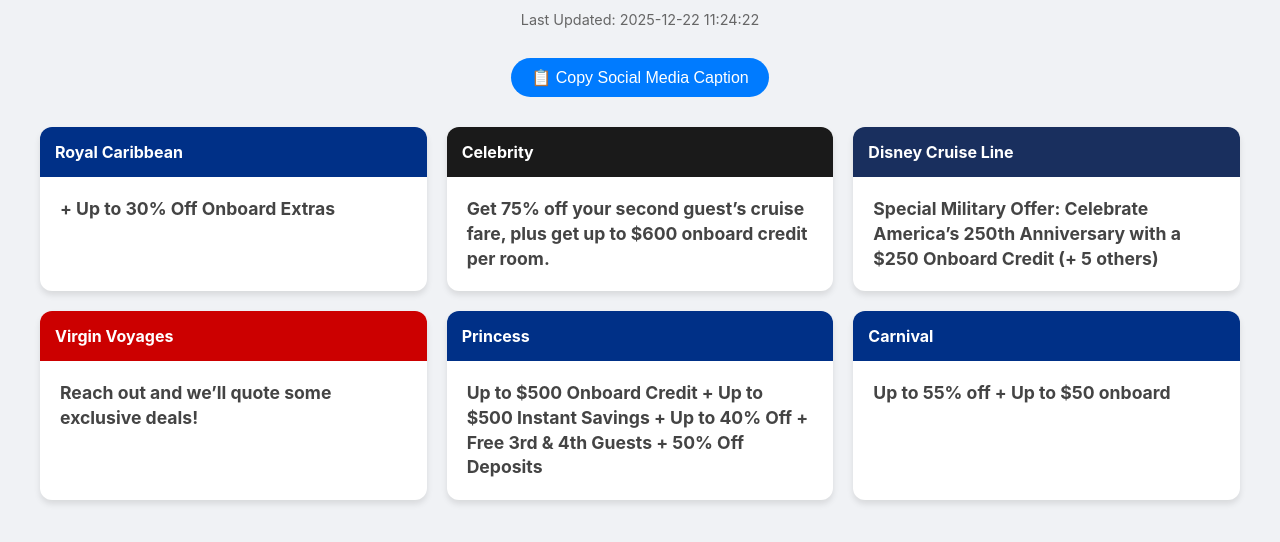
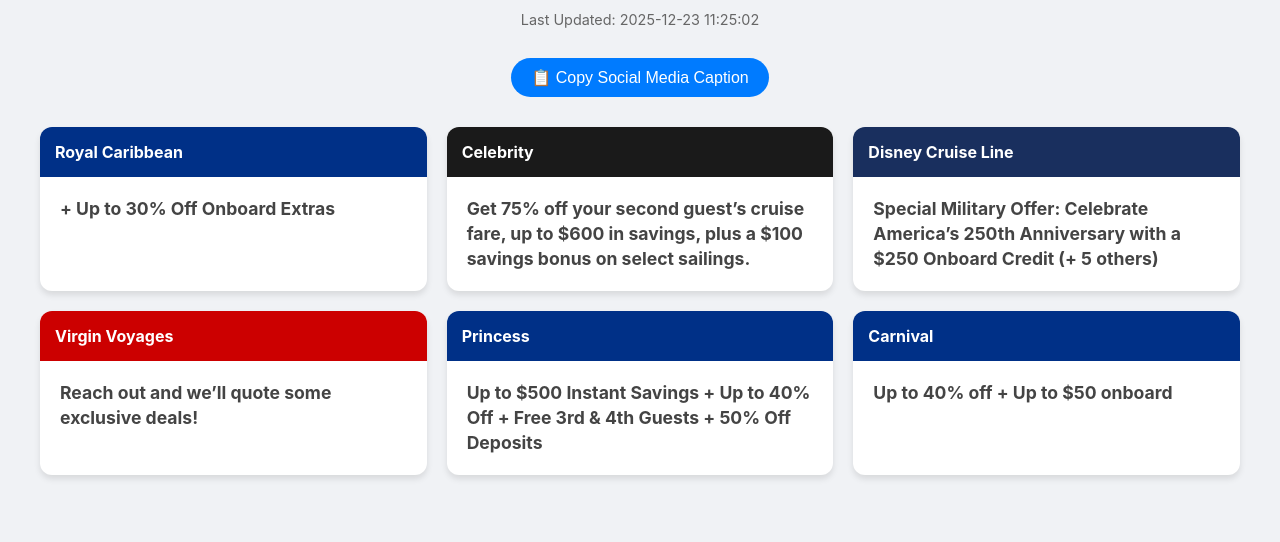
Before and after one commit to mcmcbridematt222/Cruise_Command_Center, a plain HTML site: page index.html in a window 1280 px wide. Shown: the part 70-612 px from the top of the page. Drawn offline with Linux system fonts and the light colour scheme.

Commit message:
deploy: 406b5af8919e192095711e2e8b9df87c3492cf81

```diff
--- a/index.html
+++ b/index.html
@@ -24,7 +24,7 @@
     <body>
         <div class="header">
             <h1>👑 Crown Travel Command Center</h1>
-            <p class="timestamp">Last Updated: 2025-12-22 11:24:22</p>
+            <p class="timestamp">Last Updated: 2025-12-23 11:25:02</p>
         </div>
 
         <div class="copy-section">
@@ -46,7 +46,7 @@
                 <span class="line-name">Celebrity</span>
             </div>
             <div class="card-body">
-                <h3>Get 75% off your second guest’s cruise fare, plus get up to $600 onboard credit per room.</h3>
+                <h3>Get 75% off your second guest’s cruise fare, up to $600 in savings, plus a $100 savings bonus on select sailings.</h3>
             </div>
         </div>
         <div class="card">
@@ -70,7 +70,7 @@
                 <span class="line-name">Princess</span>
             </div>
             <div class="card-body">
-                <h3>Up to $500 Onboard Credit + Up to $500 Instant Savings + Up to 40% Off + Free 3rd & 4th Guests + 50% Off Deposits</h3>
+                <h3>Up to $500 Instant Savings + Up to 40% Off + Free 3rd & 4th Guests + 50% Off Deposits</h3>
             </div>
         </div>
         <div class="card">
@@ -78,14 +78,14 @@
                 <span class="line-name">Carnival</span>
             </div>
             <div class="card-body">
-                <h3>Up to 55% off + Up to $50 onboard</h3>
+                <h3>Up to 40% off + Up to $50 onboard</h3>
             </div>
         </div>
         </div>
 
         <script>
             function copyCaption() {
-                const text = "🌎 ULTIMATE CRUISE UPDATE - Crown Travel Agency 🌎\n\n🚢 ROYAL CARIBBEAN\n• + Up to 30% Off Onboard Extras\n\n🚢 CELEBRITY\n• Get 75% off your second guest’s cruise fare, plus get up to $600 onboard credit per room.\n\n🚢 DISNEY CRUISE LINE\n• Special Military Offer: Celebrate America’s 250th Anniversary with a $250 Onboard Credit (+ 5 others)\n\n🚢 VIRGIN VOYAGES\n• Reach out and we’ll quote some exclusive deals!\n\n🚢 PRINCESS\n• Up to $500 Onboard Credit + Up to $500 Instant Savings + Up to 40% Off + Free 3rd & 4th Guests + 50% Off Deposits\n\n🚢 CARNIVAL\n• Up to 55% off + Up to $50 onboard\n\n👉 Message us to book ANY of these lines!";
+                const text = "🌎 ULTIMATE CRUISE UPDATE - Crown Travel Agency 🌎\n\n🚢 ROYAL CARIBBEAN\n• + Up to 30% Off Onboard Extras\n\n🚢 CELEBRITY\n• Get 75% off your second guest’s cruise fare, up to $600 in savings, plus a $100 savings bonus on select sailings.\n\n🚢 DISNEY CRUISE LINE\n• Special Military Offer: Celebrate America’s 250th Anniversary with a $250 Onboard Credit (+ 5 others)\n\n🚢 VIRGIN VOYAGES\n• Reach out and we’ll quote some exclusive deals!\n\n🚢 PRINCESS\n• Up to $500 Instant Savings + Up to 40% Off + Free 3rd & 4th Guests + 50% Off Deposits\n\n🚢 CARNIVAL\n• Up to 40% off + Up to $50 onboard\n\n👉 Message us to book ANY of these lines!";
                 navigator.clipboard.writeText(text).then(() => {
                     alert("Caption copied to clipboard!");
                 }).catch(err => {
```
